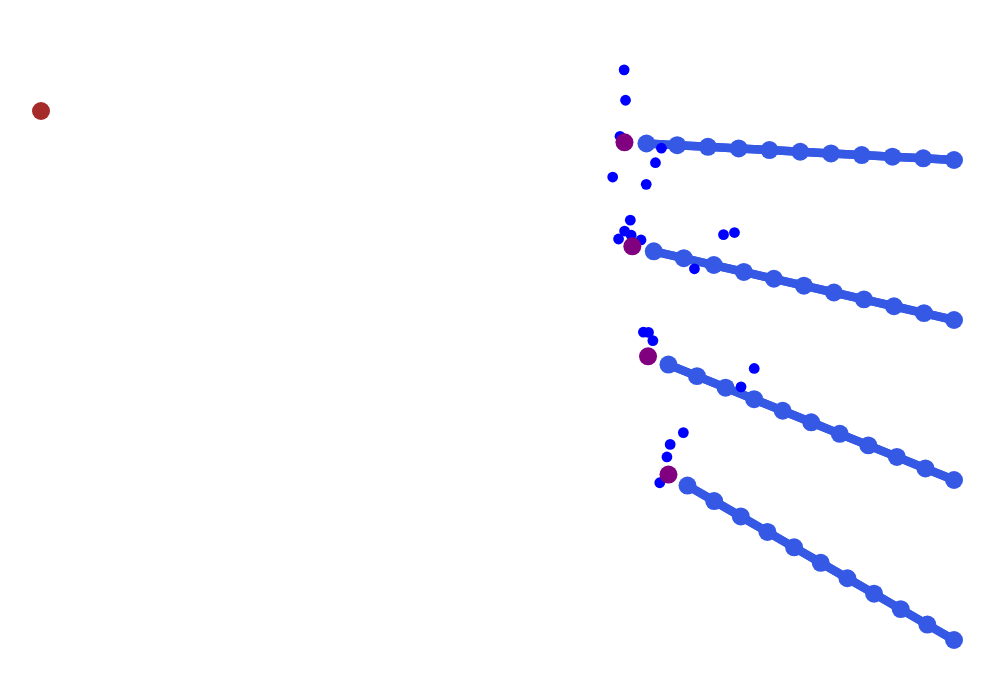
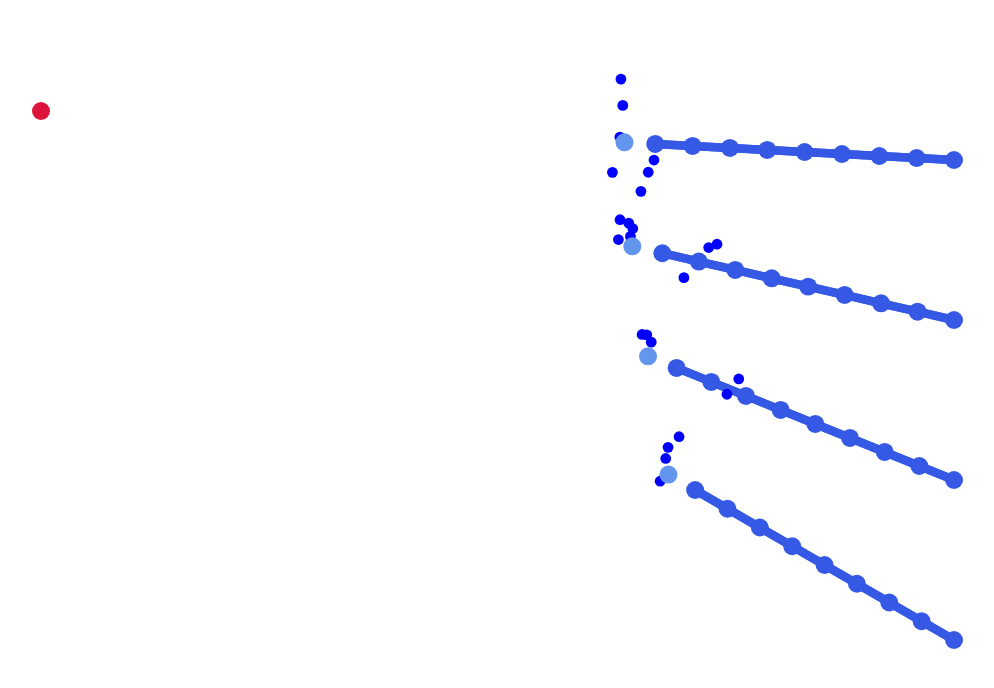
Before and after one commit to Stunji-Ray/stunji-ray.github.io, a plain HTML site: page index.html in a window 1280 px wide. Shown: the whole page, without its empty margins (70-1064 px from the left). Drawn offline with Linux system fonts and the light colour scheme.

Commit message:
Update index.html

```diff
--- a/index.html
+++ b/index.html
@@ -32,7 +32,7 @@
     const aiSize = 9;
     const ballRadius = aiSize-2;
     const aiSpeed = 1.1;
-    const safeDistance = 42;
+    const safeDistance = 37;
     const pressureDistance = safeDistance*3.5;
     const aiAvoidanceDistance = safeDistance;
     const towerRadius = aiSize-0.01;
@@ -87,7 +87,7 @@
         this.intervalId = setInterval(() => {
           this.updateTarget();
           if (this.target) {
-            let angle = Math.atan2(this.target.y - this.y, this.target.x - this.x) - (variation / 2) + Math.random() * variation;
+            let angle = Math.atan2(this.target.y - this.y, this.target.x - this.x) - (variation / 2.0) + Math.random() * variation;
             const ball = {
               x: this.x,
               y: this.y,
@@ -255,7 +255,7 @@
       }
       canBuildTower() {
         for (const tower of towers) {
-          if (this.distanceTo({x: tower.x, y: tower.y}) < 30) {
+          if (this.distanceTo({x: tower.x, y: tower.y}) < safeDistance) {
             return false;
           }
         }
@@ -331,7 +331,7 @@
       draw() {
         ctx.beginPath();
         ctx.arc(this.x, this.y, aiSize, 0, Math.PI * 2);
-        ctx.fillStyle = this.team === 'left' ? "brown" : "purple";
+        ctx.fillStyle = this.team === 'left' ? "brown" : "CornflowerBlue";
         ctx.fill();
         ctx.closePath();
       }
@@ -395,7 +395,7 @@ class HumanPlayer {
     }
   canBuildTower() {
     for (const tower of towers) {
-      if (this.distanceTo({x: tower.x, y: tower.y}) < 30) {
+      if (this.distanceTo({x: tower.x, y: tower.y}) < safeDistance) {
         return false;
       }
     }
@@ -498,7 +498,7 @@ class HumanPlayer {
   draw() {
     ctx.beginPath();
     ctx.arc(this.x, this.y, aiSize, 0, Math.PI * 2);
-    ctx.fillStyle = this.team === 'left' ? "brown" : "purple";
+    ctx.fillStyle = this.team === 'left' ? "Crimson" : "";
     ctx.fill();
     ctx.closePath();
   }
@@ -750,7 +750,7 @@ for (let i = balls.length - 1; i >= 0; i--) {
 
     const speed = 1.3;
     const interval = 750;
-    const variation = 1.5;
+    const variation = 1.3;
 
     function spawnBalls() {
       aiPlayers.forEach(ai => ai.startShooting());
```
